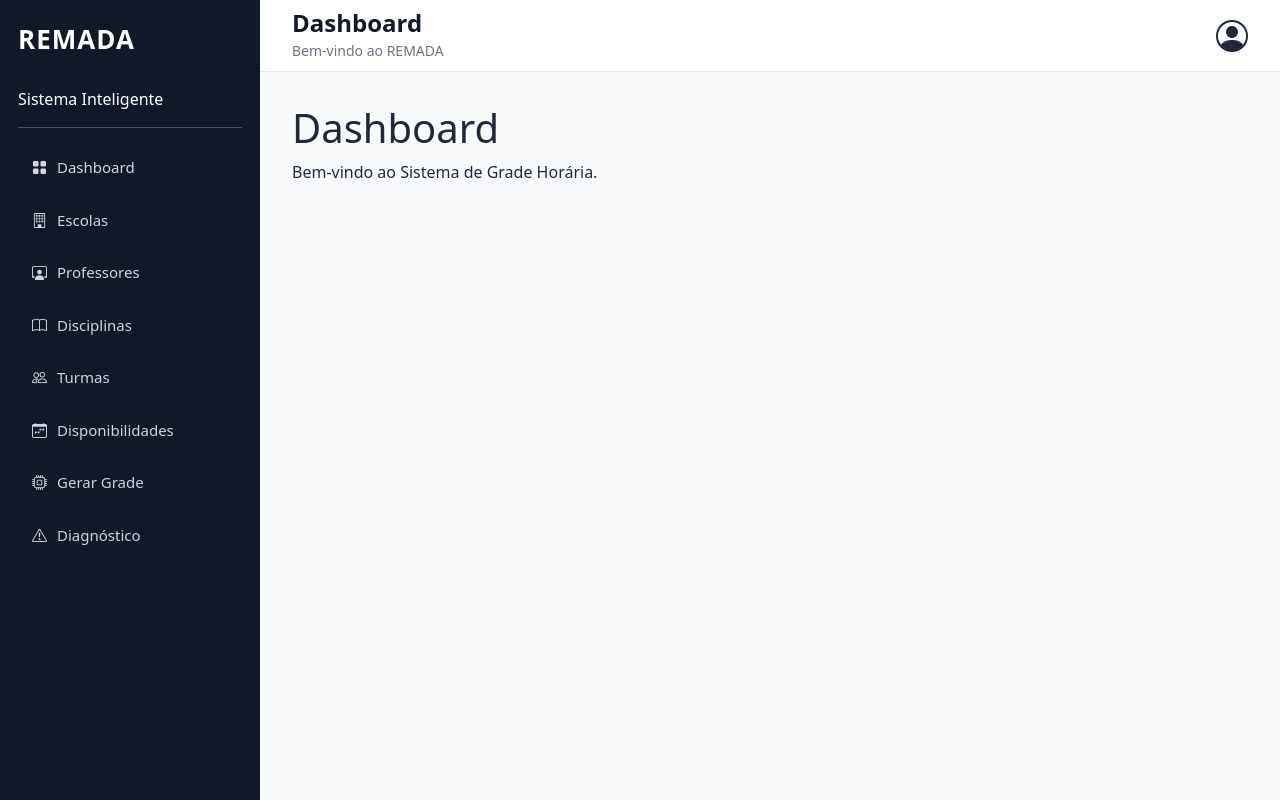
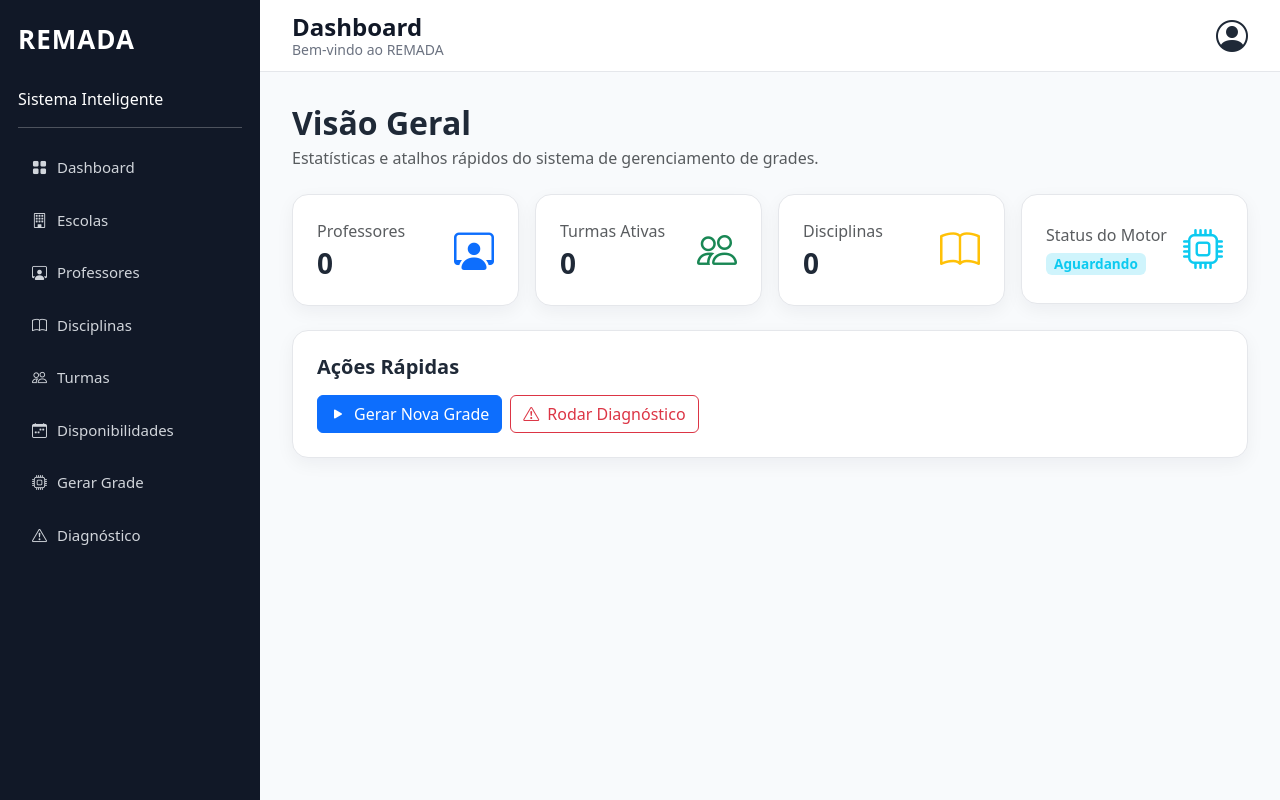
Before and after one commit to Simiao-png/REMADA, a Flask app: page / in a window 1280 px wide. Run offline with Flask 3, Linux system fonts and the light colour scheme.

Commit message:
feat: conecta dashboard aos dados reais do banco

```diff
--- a/app.py
+++ b/app.py
@@ -36,9 +36,33 @@ app.register_blueprint(carga_horaria_bp)
 app.register_blueprint(motor_grade_bp)
 
 
+# --- IMPORTS DOS MODELS PARA A DASHBOARD ---
+# O Flask precisa conhecer a estrutura para contar as linhas no banco
+from models.professor import Professor  # Ajuste o nome do arquivo/classe se for diferente
+from models.turma import Turma          # Ex: se seu arquivo for turma.py e a classe Turma
+from models.disciplina import Disciplina
+
 @app.route("/")
 def dashboard():
-    return render_template("dashboard.html")
+    try:
+        # Faz a contagem diretamente no PostgreSQL usando o SQLAlchemy
+        total_professores = db.session.query(Professor).count()
+        total_turmas = db.session.query(Turma).count()
+        total_disciplinas = db.session.query(Disciplina).count()
+    except Exception as e:
+        # Se der erro de banco (ex: tabela ainda não criada ou import errado),
+        # o sistema não cai, ele joga 0 na tela para você diagnosticar
+        print(f"Erro ao buscar dados da dashboard: {e}")
+        total_professores = 0
+        total_turmas = 0
+        total_disciplinas = 0
+
+    return render_template(
+        "dashboard.html",
+        professores=total_professores,
+        turmas=total_turmas,
+        disciplinas=total_disciplinas
+    )
 
 if __name__ == "__main__":
     app.run(debug=True)
--- a/static/css/style.css
+++ b/static/css/style.css
@@ -71,3 +71,25 @@ body {
     padding: 24px;
     box-shadow: 0 6px 18px rgba(15, 23, 42, 0.05);
 }
+
+/* --- Ajustes complementares para a Dashboard --- */
+
+/* Garante que o texto de ajuda na topbar fique alinhado */
+.topbar small {
+    display: block;
+    line-height: 1.2;
+}
+
+/* Utilitário para fontes menores, caso o Bootstrap não aplique */
+.fs-7 {
+    font-size: 0.85rem;
+}
+
+/* Efeito sutil de hover nos cards de ação rápida */
+.card-remada a.btn {
+    transition: transform 0.2s, box-shadow 0.2s;
+}
+
+.card-remada a.btn:hover {
+    transform: translateY(-1px);
+}
--- a/templates/dashboard.html
+++ b/templates/dashboard.html
@@ -1,8 +1,82 @@
 {% extends "base.html" %}
 
-{% block title %}Dashboard | Grade Horária{% endblock %}
+{% block content %}
+<div class="container-fluid p-0">
 
-{% block content %}
-    <h1>Dashboard</h1>
-    <p>Bem-vindo ao Sistema de Grade Horária.</p>
+    <div class="d-flex justify-content-between align-items-center mb-4">
+        <div>
+            <h2 class="fw-bold mb-1">Visão Geral</h2>
+            <p class="text-muted mb-0">Estatísticas e atalhos rápidos do sistema de gerenciamento de grades.</p>
+        </div>
+    </div>
+
+    <div class="row g-3 mb-4">
+        <div class="col-12 col-sm-6 col-xl-3">
+            <div class="card-remada d-flex align-items-center justify-content-between">
+                <div>
+                    <span class="text-muted d-block mb-1">Professores</span>
+                    <h3 class="fw-bold mb-0">{{ professores }}</h3>
+                </div>
+                <div class="fs-1 text-primary">
+                    <i class="bi bi-person-workspace"></i>
+                </div>
+            </div>
+        </div>
+
+        <div class="col-12 col-sm-6 col-xl-3">
+            <div class="card-remada d-flex align-items-center justify-content-between">
+                <div>
+                    <span class="text-muted d-block mb-1">Turmas Ativas</span>
+                    <h3 class="fw-bold mb-0">{{ turmas }}</h3>
+                </div>
+                <div class="fs-1 text-success">
+                    <i class="bi bi-people"></i>
+                </div>
+            </div>
+        </div>
+
+        <div class="col-12 col-sm-6 col-xl-3">
+            <div class="card-remada d-flex align-items-center justify-content-between">
+                <div>
+                    <span class="text-muted d-block mb-1">Disciplinas</span>
+                    <h3 class="fw-bold mb-0">{{ disciplinas }}</h3>
+                </div>
+                <div class="fs-1 text-warning">
+                    <i class="bi bi-book"></i>
+                </div>
+            </div>
+        </div>
+
+        <div class="col-12 col-sm-6 col-xl-3">
+            <div class="card-remada d-flex align-items-center justify-content-between">
+                <div>
+                    <span class="text-muted d-block mb-1">Status do Motor</span>
+                    <div>
+                        <span class="badge bg-info-subtle text-info px-2 py-1 rounded fs-7">Aguardando</span>
+                    </div>
+                </div>
+                <div class="fs-1 text-info">
+                    <i class="bi bi-cpu"></i>
+                </div>
+            </div>
+        </div>
+    </div>
+
+    <div class="row">
+        <div class="col-12">
+            <div class="card-remada">
+                <h5 class="fw-bold mb-3">Ações Rápidas</h5>
+                <div class="d-flex flex-wrap gap-2">
+                    <a href="/motor/tela" class="btn btn-primary d-inline-flex align-items-center gap-2">
+                        <i class="bi bi-play-fill"></i> Gerar Nova Grade
+                    </a>
+                    <a href="/motor/diagnostico/tela" class="btn btn-outline-danger d-inline-flex align-items-center gap-2">
+                        <i class="bi bi-exclamation-triangle"></i> Rodar Diagnóstico
+                    </a>
+                </div>
+            </div>
+        </div>
+    </div>
+
+</div>
 {% endblock %}
```
